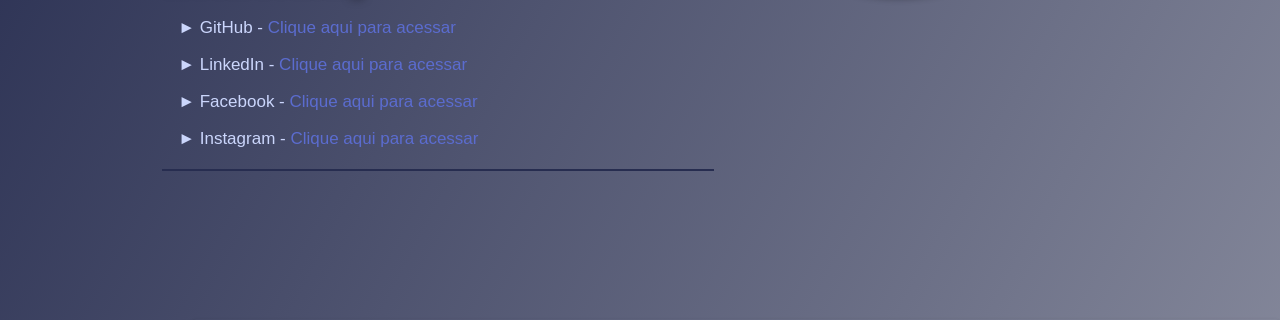
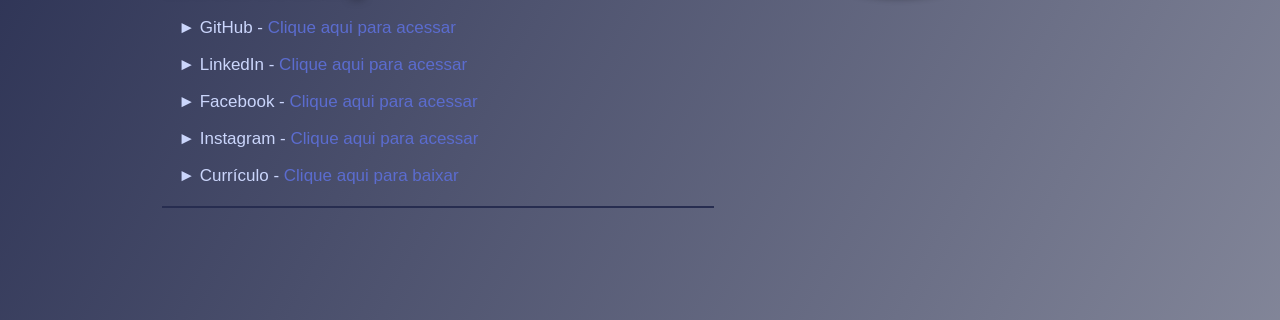
Before and after one commit to KristoferBorges/Portfolio, a Django app: page / in a window 1280 px wide. Shown: the part 314-634 px from the top of the page. Run offline with Django 4.2, Linux system fonts and the light colour scheme.

Commit message:
Foi adicionado um link para baixar o currículo

```diff
--- a/projeto_portfolio/app_portfolio/static/style/style.css
+++ b/projeto_portfolio/app_portfolio/static/style/style.css
@@ -104,6 +104,7 @@
 
 .text-apresentacao a:hover {
     color: #2b45d8;
+    cursor: pointer;
 }
 
 .text-apresentacao h1:first-child {
--- a/projeto_portfolio/app_portfolio/templates/pages/home.html
+++ b/projeto_portfolio/app_portfolio/templates/pages/home.html
@@ -28,6 +28,7 @@
                 <p>► LinkedIn - <a href="https://www.linkedin.com/in/kristofer-borges/">Clique aqui para acessar</a></p>
                 <p>► Facebook - <a href="https://www.facebook.com/KristoferDeSouzaBorges/">Clique aqui para acessar</a></p>
                 <p>► Instagram - <a href="https://www.instagram.com/kristoferborges/">Clique aqui para acessar</a></p>
+                <p>► Currículo - <a href="https://drive.google.com/uc?export=download&id=1OUn69RpTW2glUy5GQ6acKWt2C-KHM5j2" target="_blank">Clique aqui para baixar</a>
                 <hr>
             </div>
             <div class="image-apresentacao">
```
Also changed, not shown: 2 other files.
